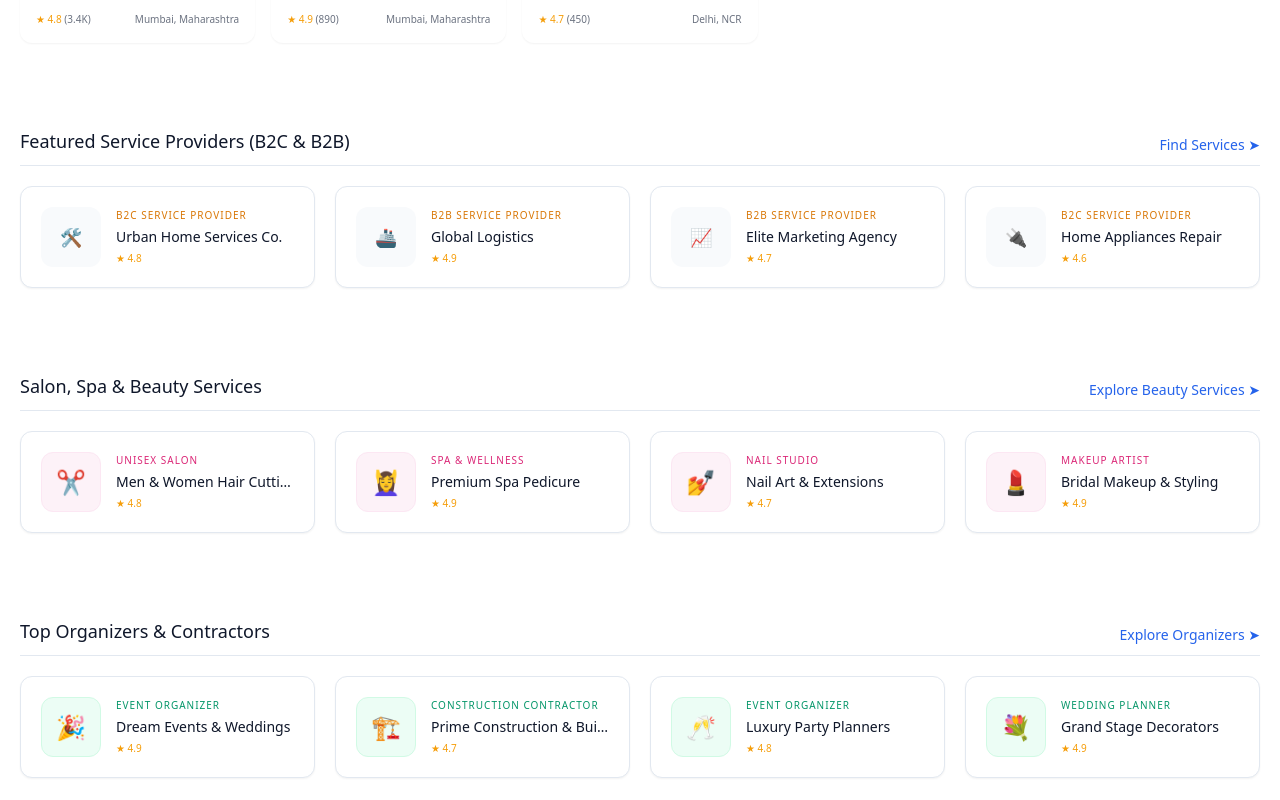
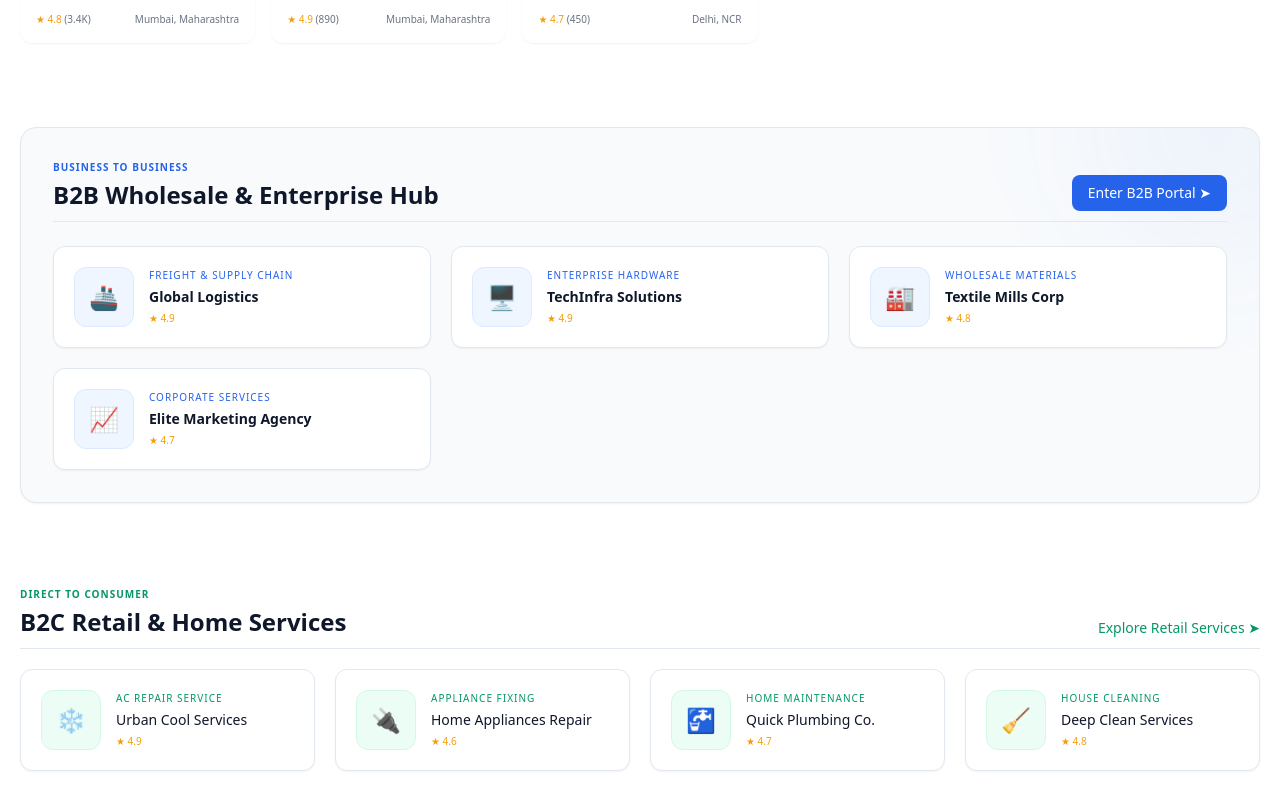
Before and after one commit to manishtarjan2/MarkatVerse, a Next.js app in the folder frontend/: page / in a window 1280 px wide. Shown: the part 1440-2240 px from the top of the page. Built offline with nearby package versions, Linux system fonts and the light colour scheme; no server answers.

Commit message:
Implement B2B and B2C UI segmentation

```diff
--- a/frontend/src/app/page.tsx
+++ b/frontend/src/app/page.tsx
@@ -134,30 +134,70 @@ export default function Home() {
           <ProductGrid />
         </section>
 
-        {/* Service Providers Section */}
+        {/* B2B Wholesale & Enterprise Hub */}
+        <section className="mt-[60px] bg-slate-50 p-8 rounded-2xl border border-slate-200 shadow-sm relative overflow-hidden">
+          <div className="absolute top-0 right-0 w-64 h-64 bg-blue-500/5 rounded-full blur-3xl -translate-y-1/2 translate-x-1/3"></div>
+
+          <div className="flex justify-between items-end border-b border-slate-200 pb-2.5 mb-6 relative z-10">
+            <div>
+              <div className="text-[10px] font-bold text-blue-600 tracking-widest uppercase mb-1">Business to Business</div>
+              <h2 className="text-2xl font-bold text-slate-900">B2B Wholesale & Enterprise Hub</h2>
+            </div>
+            <Link href="/search?filter=b2b" className="bg-blue-600 text-white px-4 py-2 rounded-lg text-sm font-medium hover:bg-blue-700 transition-colors">Enter B2B Portal ➤</Link>
+          </div>
+
+          <div className="grid grid-cols-[repeat(auto-fill,minmax(280px,1fr))] gap-5 relative z-10">
+            {[
+              { name: 'Global Logistics', type: 'Freight & Supply Chain', rating: '4.9', icon: '🚢', link: '/product/heavy-freight-movers' },
+              { name: 'TechInfra Solutions', type: 'Enterprise Hardware', rating: '4.9', icon: '🖥️', link: '/product/enterprise-server-rack' },
+              { name: 'Textile Mills Corp', type: 'Wholesale Materials', rating: '4.8', icon: '🏭', link: '/product/wholesale-cotton-fabric' },
+              { name: 'Elite Marketing Agency', type: 'Corporate Services', rating: '4.7', icon: '📈', link: '#' }
+            ].map((provider, i) => (
+              <Link key={i} href={provider.link} className="no-underline text-inherit">
+                <div className="bg-white p-5 rounded-xl border border-slate-200 shadow-sm flex items-center gap-[15px] hover:-translate-y-1 transition-transform cursor-pointer h-full group">
+                  <div className="w-[60px] h-[60px] bg-blue-50 text-blue-600 rounded-xl flex items-center justify-center text-2xl shrink-0 border border-blue-100 group-hover:bg-blue-600 group-hover:text-white transition-colors">
+                    {provider.icon}
+                  </div>
+                  <div className="overflow-hidden">
+                    <div className="text-[10px] text-blue-600 uppercase tracking-[1px] font-medium">{provider.type}</div>
+                    <div className="font-bold text-sm mt-1 whitespace-nowrap overflow-hidden text-ellipsis text-slate-900">{provider.name}</div>
+                    <div className="text-amber-500 text-[10px] mt-1 font-medium">★ {provider.rating}</div>
+                  </div>
+                </div>
+              </Link>
+            ))}
+          </div>
+        </section>
+
+        {/* B2C Consumer Hub */}
         <section className="mt-[60px]">
           <div className="flex justify-between items-end border-b border-slate-200 pb-2.5 mb-5">
-            <h2 className="text-lg font-medium text-slate-900">Featured Service Providers (B2C & B2B)</h2>
-            <Link href="/services" className="text-blue-600 font-normal hover:underline text-sm">Find Services ➤</Link>
+            <div>
+              <div className="text-[10px] font-bold text-emerald-600 tracking-widest uppercase mb-1">Direct to Consumer</div>
+              <h2 className="text-2xl font-bold text-slate-900">B2C Retail & Home Services</h2>
+            </div>
+            <Link href="/services" className="text-emerald-600 font-medium hover:underline text-sm">Explore Retail Services ➤</Link>
           </div>
 
           <div className="grid grid-cols-[repeat(auto-fill,minmax(280px,1fr))] gap-5">
             {[
-              { name: 'Urban Home Services Co.', type: 'B2C Service Provider', rating: '4.8', icon: '🛠️' },
-              { name: 'Global Logistics', type: 'B2B Service Provider', rating: '4.9', icon: '🚢' },
-              { name: 'Elite Marketing Agency', type: 'B2B Service Provider', rating: '4.7', icon: '📈' },
-              { name: 'Home Appliances Repair', type: 'B2C Service Provider', rating: '4.6', icon: '🔌' }
+              { name: 'Urban Cool Services', type: 'AC Repair Service', rating: '4.9', icon: '❄️', link: '/product/ac-repair-service' },
+              { name: 'Home Appliances Repair', type: 'Appliance Fixing', rating: '4.6', icon: '🔌', link: '#' },
+              { name: 'Quick Plumbing Co.', type: 'Home Maintenance', rating: '4.7', icon: '🚰', link: '#' },
+              { name: 'Deep Clean Services', type: 'House Cleaning', rating: '4.8', icon: '🧹', link: '#' }
             ].map((provider, i) => (
-              <div key={i} className="bg-white p-5 rounded-xl border border-slate-200 shadow-sm flex items-center gap-[15px] hover:-translate-y-1 transition-transform cursor-pointer">
-                <div className="w-[60px] h-[60px] bg-slate-50 rounded-xl flex items-center justify-center text-lg shrink-0">
-                  {provider.icon}
+              <Link key={i} href={provider.link} className="no-underline text-inherit">
+                <div className="bg-white p-5 rounded-xl border border-slate-200 shadow-sm flex items-center gap-[15px] hover:-translate-y-1 transition-transform cursor-pointer h-full">
+                  <div className="w-[60px] h-[60px] bg-emerald-50 text-emerald-600 rounded-xl flex items-center justify-center text-2xl shrink-0 border border-emerald-100">
+                    {provider.icon}
+                  </div>
+                  <div className="overflow-hidden">
+                    <div className="text-[10px] text-emerald-600 uppercase tracking-[1px] font-medium">{provider.type}</div>
+                    <div className="font-medium text-sm mt-1 whitespace-nowrap overflow-hidden text-ellipsis text-slate-900">{provider.name}</div>
+                    <div className="text-amber-500 text-[10px] mt-1 font-medium">★ {provider.rating}</div>
+                  </div>
                 </div>
-                <div className="overflow-hidden">
-                  <div className="text-[10px] text-amber-600 uppercase tracking-[1px] font-medium">{provider.type}</div>
-                  <div className="font-medium text-sm mt-1 whitespace-nowrap overflow-hidden text-ellipsis text-slate-900">{provider.name}</div>
-                  <div className="text-amber-500 text-[10px] mt-1">★ {provider.rating}</div>
-                </div>
-              </div>
+              </Link>
             ))}
           </div>
         </section>
--- a/frontend/src/app/product/[id]/page.tsx
+++ b/frontend/src/app/product/[id]/page.tsx
@@ -102,14 +102,21 @@ export default function ProductDetails() {
                 <>
                   ₹{product.price.toLocaleString('en-IN')}
                   {product.category === 'Transport' && <span className="text-lg text-slate-500 font-medium ml-1">/ km</span>}
+                  {product.category === 'B2B' && <span className="text-lg text-slate-500 font-medium ml-1">/ unit</span>}
                 </>
               )}
             </div>
+            {product.category === 'B2B' && (
+              <div className="text-blue-600 font-bold mt-2 text-sm bg-blue-50 inline-block px-3 py-1.5 rounded-md border border-blue-100">
+                Minimum Order Quantity (MOQ): 50 Units
+              </div>
+            )}
             {product.originalPrice > product.price && product.category !== 'Organizers' && (
               <>
                 <div className="text-slate-500 line-through mt-2 text-sm">
                   M.R.P: ₹{product.originalPrice.toLocaleString('en-IN')}
                   {product.category === 'Transport' && ' / km'}
+                  {product.category === 'B2B' && ' / unit'}
                 </div>
                 <div className="text-emerald-600 font-bold mt-1 text-sm">You Save: {product.discount}</div>
               </>
@@ -133,6 +140,25 @@ export default function ProductDetails() {
                     }}
                   >
                     Contact Company
+                  </button>
+                </>
+              ) : product.category === 'B2B' ? (
+                <>
+                  <button
+                    className="flex-1 px-6 py-4 bg-white border-2 border-slate-300 hover:border-blue-500 hover:bg-blue-50 text-slate-800 rounded-xl font-bold text-base transition-colors"
+                    onClick={() => {
+                      alert(`Contacting ${product.seller} for business inquiry...`);
+                    }}
+                  >
+                    Contact Supplier
+                  </button>
+                  <button
+                    className="flex-1 px-6 py-4 bg-blue-600 hover:bg-blue-700 text-white rounded-xl font-bold text-base transition-colors shadow-md shadow-blue-600/20"
+                    onClick={() => {
+                      alert(`Requesting bulk quote for ${product.name}...`);
+                    }}
+                  >
+                    Request Bulk Quote
                   </button>
                 </>
               ) : product.category === 'Transport' ? (
--- a/frontend/src/context/ProductContext.tsx
+++ b/frontend/src/context/ProductContext.tsx
@@ -189,6 +189,34 @@ const defaultProducts: Product[] = [
     category: 'Organizers',
     badge: 'Certified',
     badgeColor: 'badge-blue'
+  },
+  {
+    id: 'wholesale-cotton-fabric',
+    name: 'Premium Cotton Fabric Rolls (Wholesale)',
+    price: 150,
+    originalPrice: 200,
+    discount: '25% OFF',
+    rating: '4.8',
+    reviews: '56',
+    seller: 'Textile Mills Corp',
+    location: 'Surat, Gujarat',
+    category: 'B2B',
+    badge: 'Bulk Order Only',
+    badgeColor: 'badge-gold'
+  },
+  {
+    id: 'enterprise-server-rack',
+    name: '42U Enterprise Server Rack Cabinet',
+    price: 45000,
+    originalPrice: 60000,
+    discount: '25% OFF',
+    rating: '4.9',
+    reviews: '34',
+    seller: 'TechInfra Solutions',
+    location: 'Bangalore, Karnataka',
+    category: 'B2B',
+    badge: 'Verified B2B',
+    badgeColor: 'badge-blue'
   }
 ];
 
```
